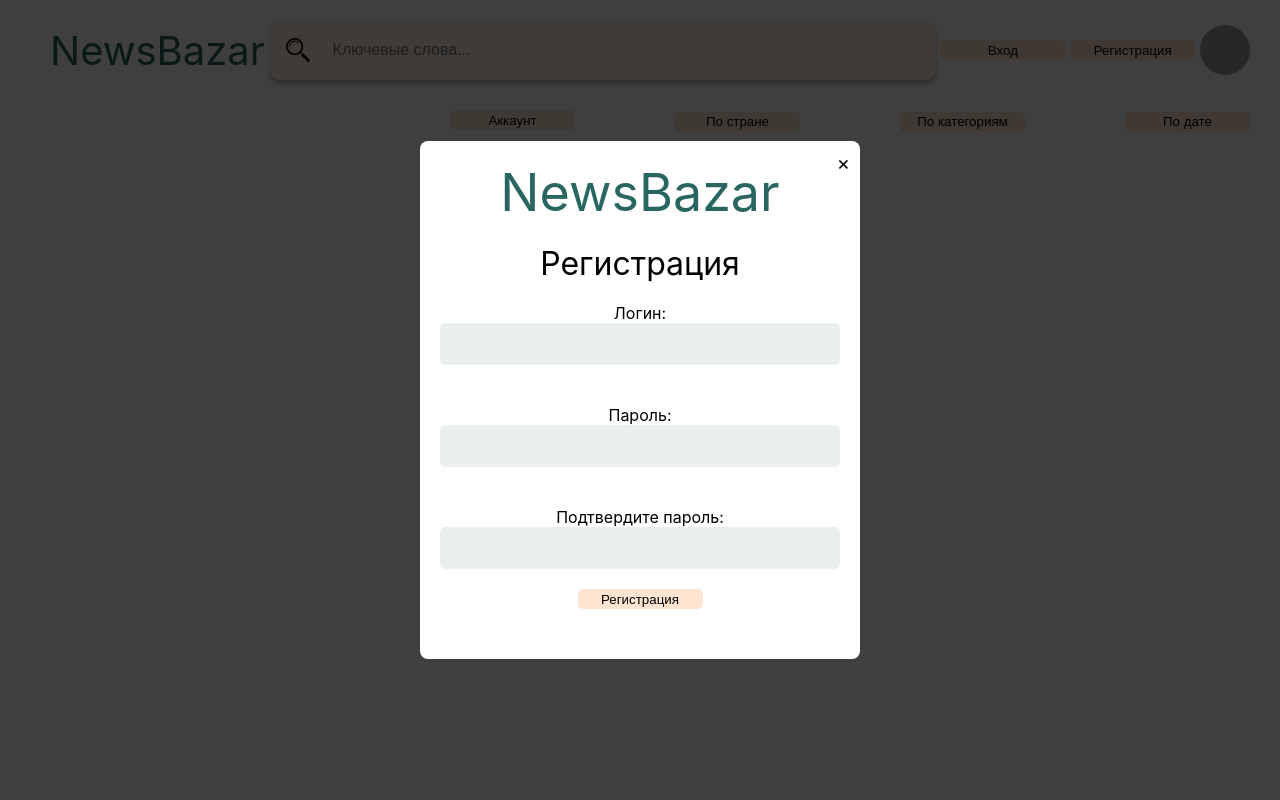
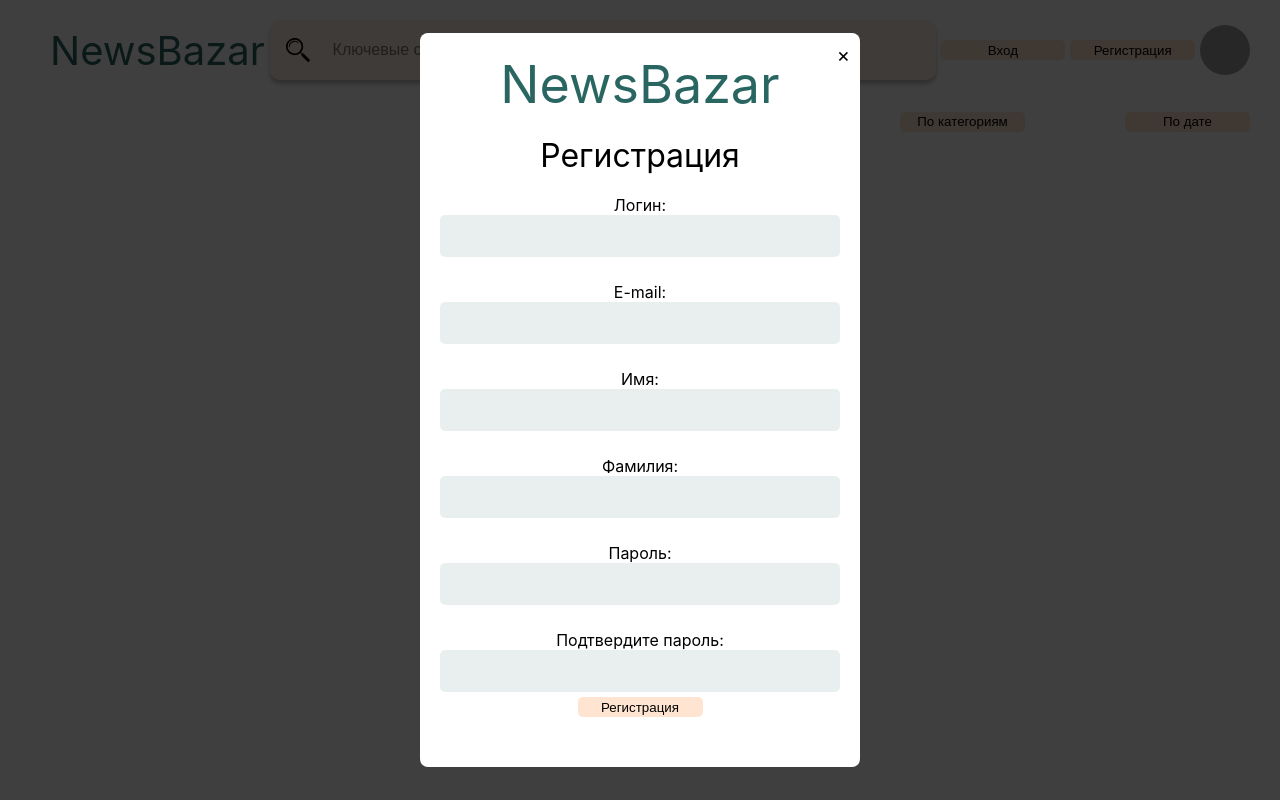
Before and after one commit to NikkyFreaky/TUSUR_coursework_2, a React (Create React App) app in the folder front/: page / in a window 1280 px wide. Both pictures are taken after a click on the button "Регистрация". Built offline with nearby package versions, Linux system fonts and the light colour scheme; grey boxes are pictures that could not be loaded.

Commit message:
auth and registration work correctly

```diff
--- a/front/src/API/index.ts
+++ b/front/src/API/index.ts
@@ -28,18 +28,18 @@ export const logInAccount = async (username: string, password: string) => {
 export const registerInAccount = async (
   username: string,
   email: string,
-  name: string,
-  surname: string,
-  password: string,
-  passwordVerify: string,
+  first_name: string,
+  last_name: string,
+  password1: string,
+  password2: string,
 ) => {
   const response = await axios.post(`${API_URL}/register/`, {
     username: username,
     email: email,
-    name: name,
-    surname: surname,
-    password: password,
-    passwordVerify: passwordVerify,
+    first_name: first_name,
+    last_name: last_name,
+    password1: password1,
+    password2: password2,
   });
   return response;
 };
@@ -51,10 +51,10 @@ export const logOutAccount = async () => {
 };
 
 // запрос данных о пользователе
-export const getAccountData =async () => {
+export const getAccountData = async () => {
   const response = await axios.get(`${API_URL}/get_user_data/`);
   return response;
-}
+};
 
 // Вспомогательная функция проверки параметра при запросе новостей
 const parametercheck = (parameter: string) => {
--- a/front/src/components/AuthModal/index.tsx
+++ b/front/src/components/AuthModal/index.tsx
@@ -3,7 +3,6 @@ import Modal from './../Modal'; // Подключите ваш компонен
 import { logInAccount } from '../../API';
 import './../Modal/modal.css';
 import './authModal.css';
-import { log } from 'util';
 
 interface IAuthModalProps {
   isOpen: boolean;
--- a/front/src/components/RegisterModal/index.tsx
+++ b/front/src/components/RegisterModal/index.tsx
@@ -11,12 +11,32 @@ interface IRegisterModalProps {
 
 const RegisterModal: FC<IRegisterModalProps> = ({ isOpen, onClose }) => {
   const [login, setLogin] = useState('');
-  const [password, setPassword] = useState('');
-  const [passwordVerify, setPasswordVerify] = useState('');
+  const [email, setEmail] = useState('');
+  const [first_name, setName] = useState('');
+  const [last_name, setSurname] = useState('');
+  const [password1, setPassword1] = useState('');
+  const [password2, setPassword2] = useState('');
 
   const handleLogin = () => {
     // Реализуйте вашу логику регистрации с использованием login и password
-    console.log('Попытка регистрации:', login, password, passwordVerify);
+    console.log(
+      'Попытка регистрации:',
+      login,
+      email,
+      first_name,
+      last_name,
+      password1,
+      password2,
+    );
+    const responce = registerInAccount(
+      login,
+      email,
+      first_name,
+      last_name,
+      password1,
+      password2,
+    );
+    console.log(responce);
   };
 
   return (
@@ -34,21 +54,48 @@ const RegisterModal: FC<IRegisterModalProps> = ({ isOpen, onClose }) => {
           />
         </div>
         <div className="labelInputPair">
+          <label htmlFor="email">E-mail:</label>
+          <input
+            type="text"
+            id="email"
+            value={email}
+            onChange={(e) => setEmail(e.target.value)}
+          />
+        </div>
+        <div className="labelInputPair">
+          <label htmlFor="name">Имя:</label>
+          <input
+            type="text"
+            id="name"
+            value={first_name}
+            onChange={(e) => setName(e.target.value)}
+          />
+        </div>
+        <div className="labelInputPair">
+          <label htmlFor="surname">Фамилия:</label>
+          <input
+            type="text"
+            id="surname"
+            value={last_name}
+            onChange={(e) => setSurname(e.target.value)}
+          />
+        </div>
+        <div className="labelInputPair">
           <label htmlFor="password">Пароль:</label>
           <input
             type="password"
             id="password"
-            value={password}
-            onChange={(e) => setPassword(e.target.value)}
+            value={password1}
+            onChange={(e) => setPassword1(e.target.value)}
           />
         </div>
         <div className="labelInputPair">
-          <label htmlFor="passwordVerify">Подтвердите пароль:</label>
+          <label htmlFor="password2">Подтвердите пароль:</label>
           <input
             type="password"
-            id="passwordVerify"
-            value={passwordVerify}
-            onChange={(e) => setPasswordVerify(e.target.value)}
+            id="password2"
+            value={password2}
+            onChange={(e) => setPassword2(e.target.value)}
           />
         </div>
         <div className="registerButton">
--- a/front/src/components/RegisterModal/registerModal.css
+++ b/front/src/components/RegisterModal/registerModal.css
@@ -22,7 +22,7 @@
   margin-top: 20px;
   display: flex;
   flex-direction: column;
-  margin-bottom: 20px;
+  margin-bottom: 5px;
 }
 
 input {
```
